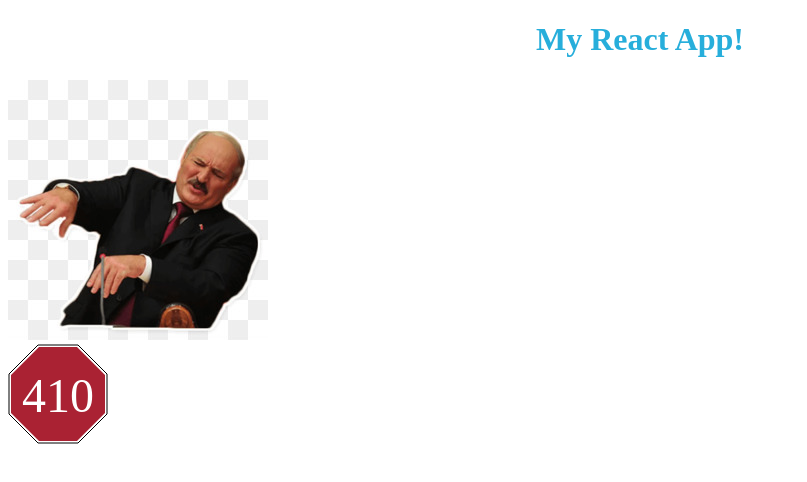
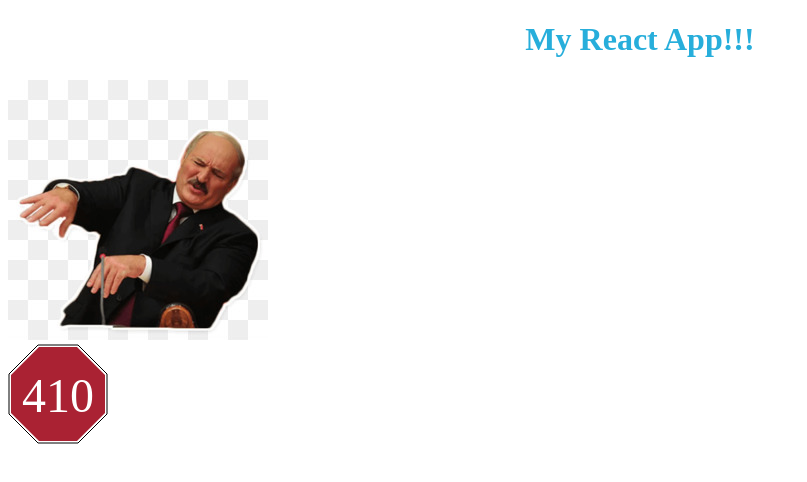
Before and after one commit to magnusducatuslt/task6, a React app: page / in a window 1280 px wide. Shown: the top 482 px of the page, without its empty margins (0-807 px from the left). Built offline with nearby package versions, Linux system fonts and the light colour scheme; the HTML template or start-up script is replaced by a standard one.

Commit message:
feat(devServer/hmr): add webpack dev server and HMR feature

```diff
--- a/package.json
+++ b/package.json
@@ -6,7 +6,8 @@
   "author": "Your Name <you@example.com>",
   "license": "MIT",
   "scripts": {
-    "build:dev": "rm -rf dist && webpack --config webpack.config.js"
+    "build:dev": "rm -rf dist && webpack --config webpack.config.js",
+    "start": "webpack-dev-server --config webpack.config.js"
   },
   "dependencies": {
     "@babel/core": "^7.10.2",
@@ -20,6 +21,7 @@
     "react-dom": "^16.13.1",
     "style-loader": "^1.2.1",
     "webpack": "^4.43.0",
-    "webpack-cli": "^3.3.11"
+    "webpack-cli": "^3.3.11",
+    "webpack-dev-server": "^3.11.0"
   }
 }
--- a/src/components/App.jsx
+++ b/src/components/App.jsx
@@ -8,7 +8,7 @@ class App extends Component {
   render() {
     return (
       <div>
-        <h1>My React App!</h1>
+        <h1>My React App!!!</h1>
 
         <div className="assets">
           <img src={Jpg} />
```
Also changed, not shown: 1 other file (tests, documents, lock files or other folders).
